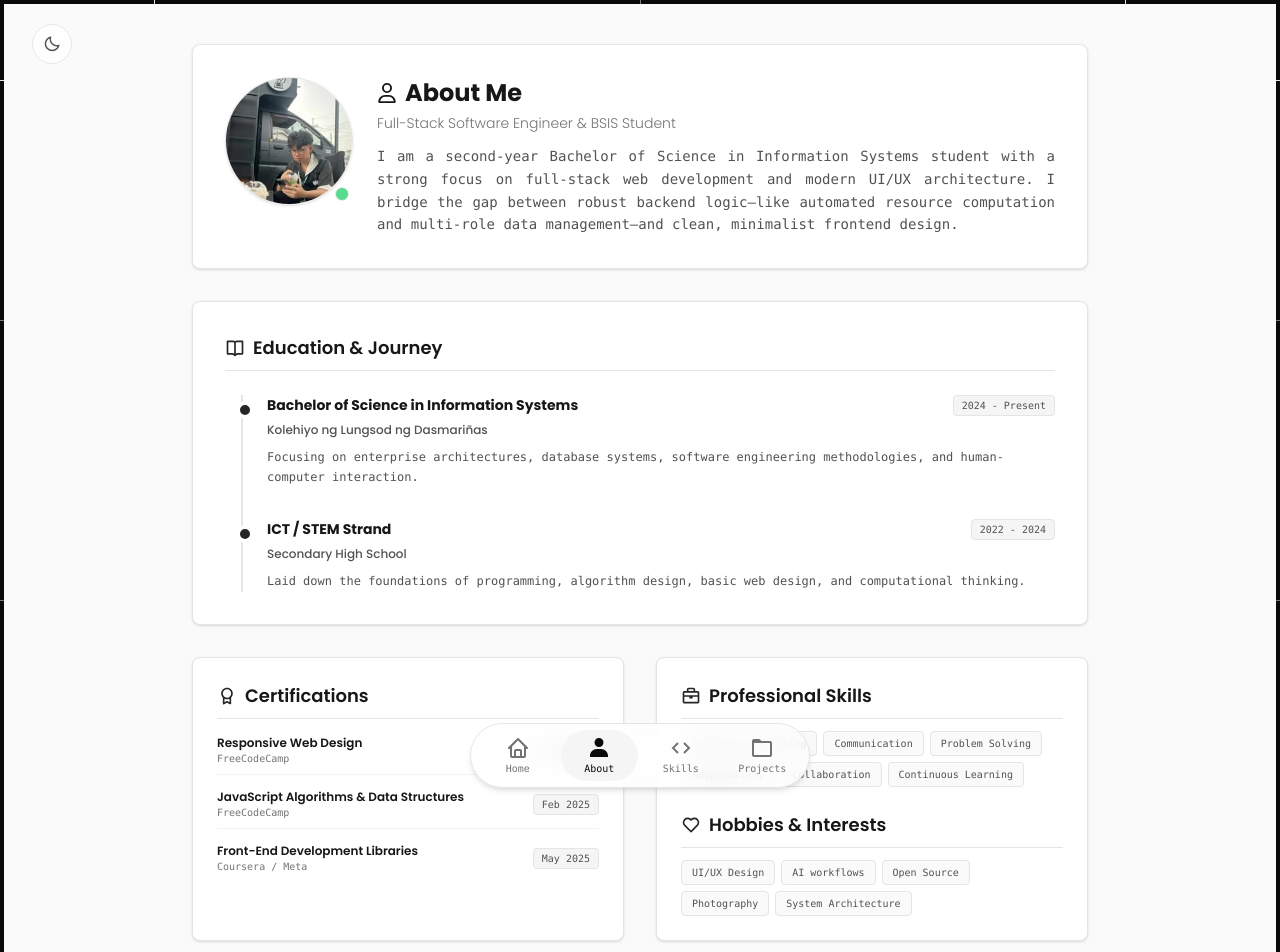
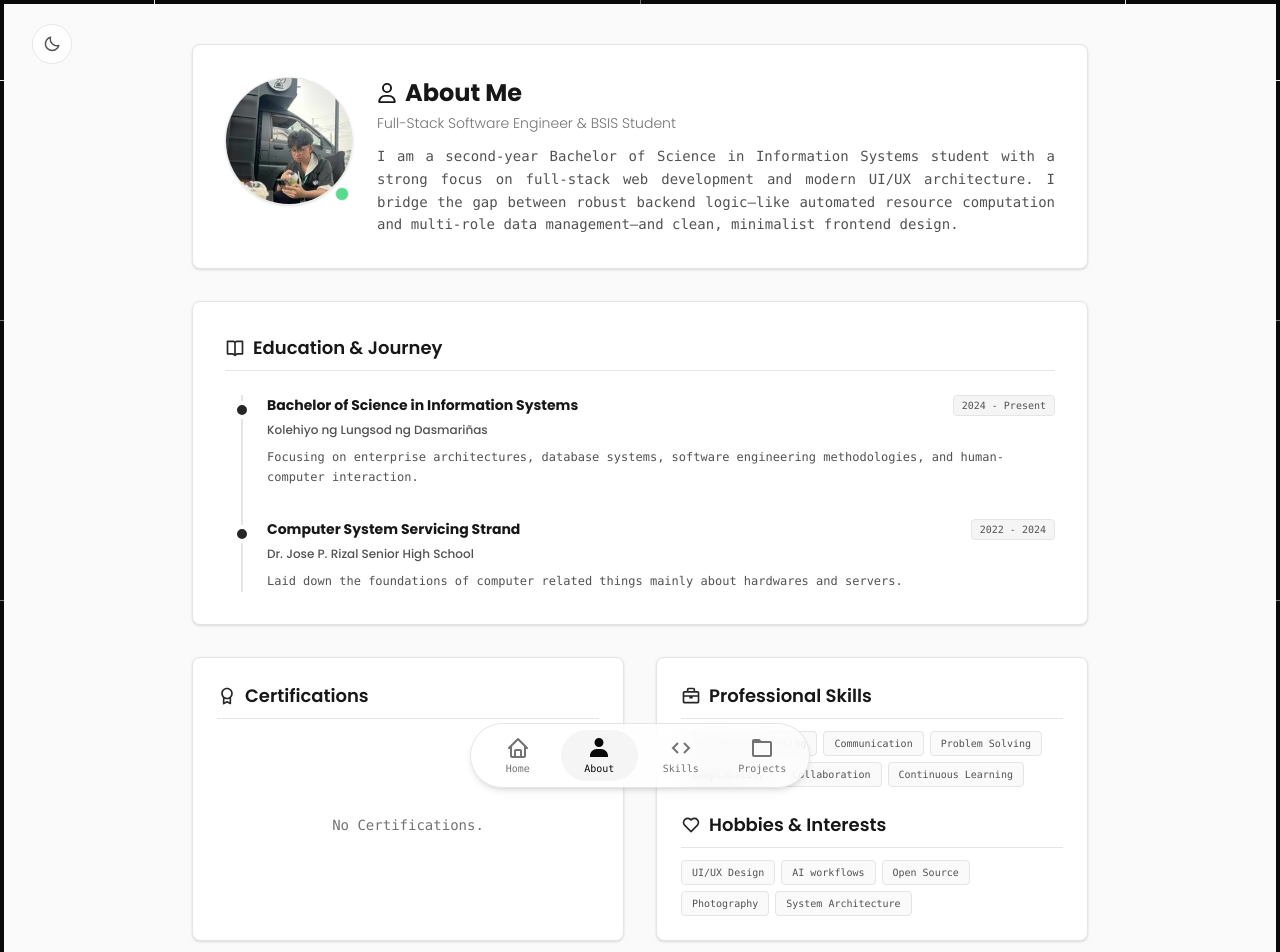
Before and after one commit to k-r-y/newPortfolio, a React (Vite) app in the folder frontend/: page /About in a window 1280 px wide. Shown: the top 952 px of the page. Built offline with nearby package versions, Linux system fonts and the light colour scheme.

Commit message:
added a no certifications

```diff
--- a/frontend/src/Pages/AboutPage.jsx
+++ b/frontend/src/Pages/AboutPage.jsx
@@ -13,32 +13,32 @@ export default function AboutPage() {
     },
     {
       id: 2,
-      institution: "Secondary High School",
-      degree: "ICT / STEM Strand",
+      institution: "Dr. Jose P. Rizal Senior High School",
+      degree: "Computer System Servicing Strand",
       period: "2022 - 2024",
-      description: "Laid down the foundations of programming, algorithm design, basic web design, and computational thinking.",
+      description: "Laid down the foundations of computer related things mainly about hardwares and servers.",
     }
   ];
 
   const certifications = [
-    {
-      id: 1,
-      title: "Responsive Web Design",
-      issuer: "FreeCodeCamp",
-      date: "Jan 2025",
-    },
-    {
-      id: 2,
-      title: "JavaScript Algorithms & Data Structures",
-      issuer: "FreeCodeCamp",
-      date: "Feb 2025",
-    },
-    {
-      id: 3,
-      title: "Front-End Development Libraries",
-      issuer: "Coursera / Meta",
-      date: "May 2025",
-    }
+    // {
+    //   id: 1,
+    //   title: "Responsive Web Design",
+    //   issuer: "FreeCodeCamp",
+    //   date: "Jan 2025",
+    // },
+    // {
+    //   id: 2,
+    //   title: "JavaScript Algorithms & Data Structures",
+    //   issuer: "FreeCodeCamp",
+    //   date: "Feb 2025",
+    // },
+    // {
+    //   id: 3,
+    //   title: "Front-End Development Libraries",
+    //   issuer: "Coursera / Meta",
+    //   date: "May 2025",
+    // }
   ];
 
   const softSkills = ["Analytical Thinking", "Communication", "Problem Solving", "Adaptability", "Collaboration", "Continuous Learning"];
@@ -83,7 +83,7 @@ export default function AboutPage() {
             {education.map((edu) => (
               <div key={edu.id} className="relative">
                 {/* Node dot */}
-                <div className="absolute -left-[31px] top-1.5 bg-neutral-800 border-4 border-white dark:bg-neutral-200 dark:border-neutral-950 rounded-full w-4.5 h-4.5"></div>
+                <div className="absolute -left-8.5 top-1.5 bg-neutral-800 border-4 border-white dark:bg-neutral-200 dark:border-neutral-950 rounded-full w-4.5 h-4.5"></div>
                 <div className="flex flex-col gap-1.5">
                   <div className="flex flex-col sm:flex-row sm:justify-between sm:items-start gap-1">
                     <h3 className="font-bold text-sm font-poppins text-neutral-900 dark:text-neutral-100">{edu.degree}</h3>
@@ -106,7 +106,7 @@ export default function AboutPage() {
               <BiAward className="text-xl text-neutral-800 dark:text-neutral-200" /> Certifications
             </h2>
             <div className="flex flex-col gap-3.5 grow justify-start">
-              {certifications.map((cert) => (
+              {certifications.length > 0 ? (certifications.map((cert) => (
                 <div key={cert.id} className="flex justify-between items-center border-b border-neutral-200/50 dark:border-neutral-800/40 pb-2 last:border-b-0">
                   <div className="flex flex-col">
                     <span className="text-xs font-semibold font-poppins text-neutral-900 dark:text-neutral-100">{cert.title}</span>
@@ -114,7 +114,9 @@ export default function AboutPage() {
                   </div>
                   <span className="text-[10px] font-mono px-2 py-0.5 bg-neutral-100 border border-neutral-200 dark:bg-neutral-950 dark:border-neutral-800 rounded text-neutral-600 dark:text-neutral-450">{cert.date}</span>
                 </div>
-              ))}
+              ))) : (
+                <h4 className="h-full text-center flex justify-center items-center text-sm font-mono px-2 py-0.5 text-neutral-500">No Certifications.</h4>
+              ) }
             </div>
           </section>
 
--- a/frontend/src/Pages/ProjectPage.jsx
+++ b/frontend/src/Pages/ProjectPage.jsx
@@ -260,7 +260,7 @@ Tech Stack:
                         {/* Title and Category */}
                         <td className="p-4 align-top">
                           <div className="flex flex-col gap-1.5">
-                            <span className="font-bold text-neutral-900 dark:text-neutral-100 font-poppins text-sm font-semibold">
+                            <span className=" text-neutral-900 dark:text-neutral-100 font-poppins text-sm font-semibold">
                               {project.Title}
                             </span>
                             <div className="flex flex-wrap items-center gap-2">
@@ -362,7 +362,7 @@ Tech Stack:
                     {/* Top line with title and category */}
                     <div className="flex justify-between items-start gap-2">
                       <div className="flex flex-col gap-1">
-                        <span className="font-bold text-neutral-900 dark:text-neutral-100 font-poppins text-sm font-semibold">
+                        <span className=" text-neutral-900 dark:text-neutral-100 font-poppins text-sm font-semibold">
                           {project.Title}
                         </span>
                         <div className="flex items-center gap-2">
```
